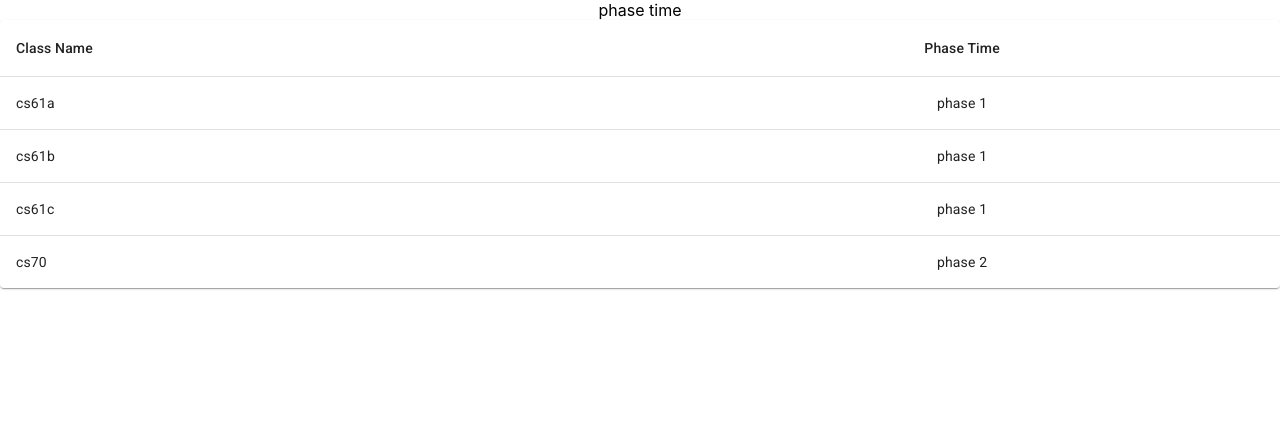
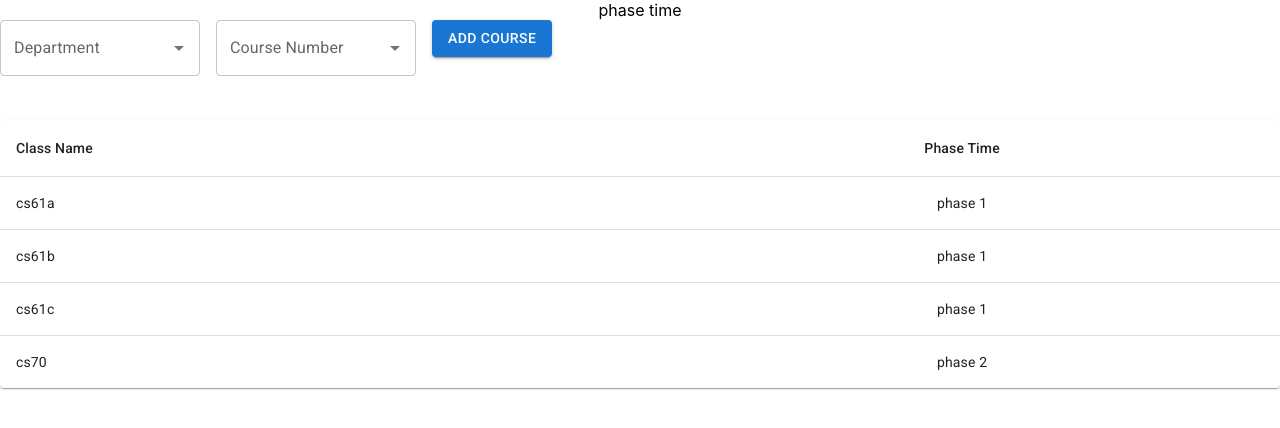
Before and after one commit to Frederic-Chopin/Cal-Hacks, a React (Create React App) app in the folder frontend/phasetime/: page / in a window 1280 px wide. Shown: the top 428 px of the page. Built offline with nearby package versions, Linux system fonts and the light colour scheme.

Commit message:
added button

```diff
--- a/frontend/phasetime/src/App.js
+++ b/frontend/phasetime/src/App.js
@@ -1,9 +1,11 @@
 import './App.css';
 import MyClass from './MyClass.js';
+import SearchBar from './SearchBar.js'
 function App() {
   return (
     <div className="App">
       phase time
+      <SearchBar />
       <MyClass />
     </div>
   );
--- /dev/null
+++ b/frontend/phasetime/src/SearchBar.js
@@ -0,0 +1,73 @@
+import * as React from "react";
+import TextField from "@mui/material/TextField";
+import Autocomplete from "@mui/material/Autocomplete";
+import Grid from "@mui/material/Grid";
+import Box from "@mui/material/Box";
+import Button from "@mui/material/Button";
+
+export default function SearchBar() {
+ return (
+   <div>
+     <Box
+       sx={{
+         width: 800,
+         height: 100,
+         // bgcolor: 'primary.dark',
+       }}
+     >
+       <Grid container columnSpacing={2} >
+         <Grid item>
+           <Autocomplete
+             disablePortal
+             id="combo-box-demo"
+             options={courseDepartments}
+             sx={{ width: 200 }}
+             renderInput={(params) => (
+               <TextField {...params} label="Department" />
+             )}
+           />
+         </Grid>
+         <Grid item>
+           <Autocomplete
+             disablePortal
+             id="combo-box-demo"
+             options={courseNumbers}
+             sx={{ width: 200 }}
+             renderInput={(params) => (
+               <TextField {...params} label="Course Number" />
+             )}
+           />
+         </Grid>
+        <Grid item>
+            <Button
+               type="submit"
+               variant="contained"
+               // sx={{ mt: 3, mb: 2 }}
+            >
+               Add Course
+           </Button>
+        </Grid>
+         </Grid>
+
+     </Box>
+   </div>
+ );
+}
+
+const courseDepartments = [{ label: "COMPSCI" }];
+const courseNumbers = [
+ { label: "10" },
+ { label: "160" },
+ { label: "184" },
+ { label: "189" },
+ { label: "195" },
+ { label: "152" },
+ { label: "161" },
+ { label: "170" },
+ { label: "172" },
+ { label: "174" },
+ { label: "186" },
+ { label: "61A" },
+ { label: "61B" },
+ { label: "61C" },
+];
```
